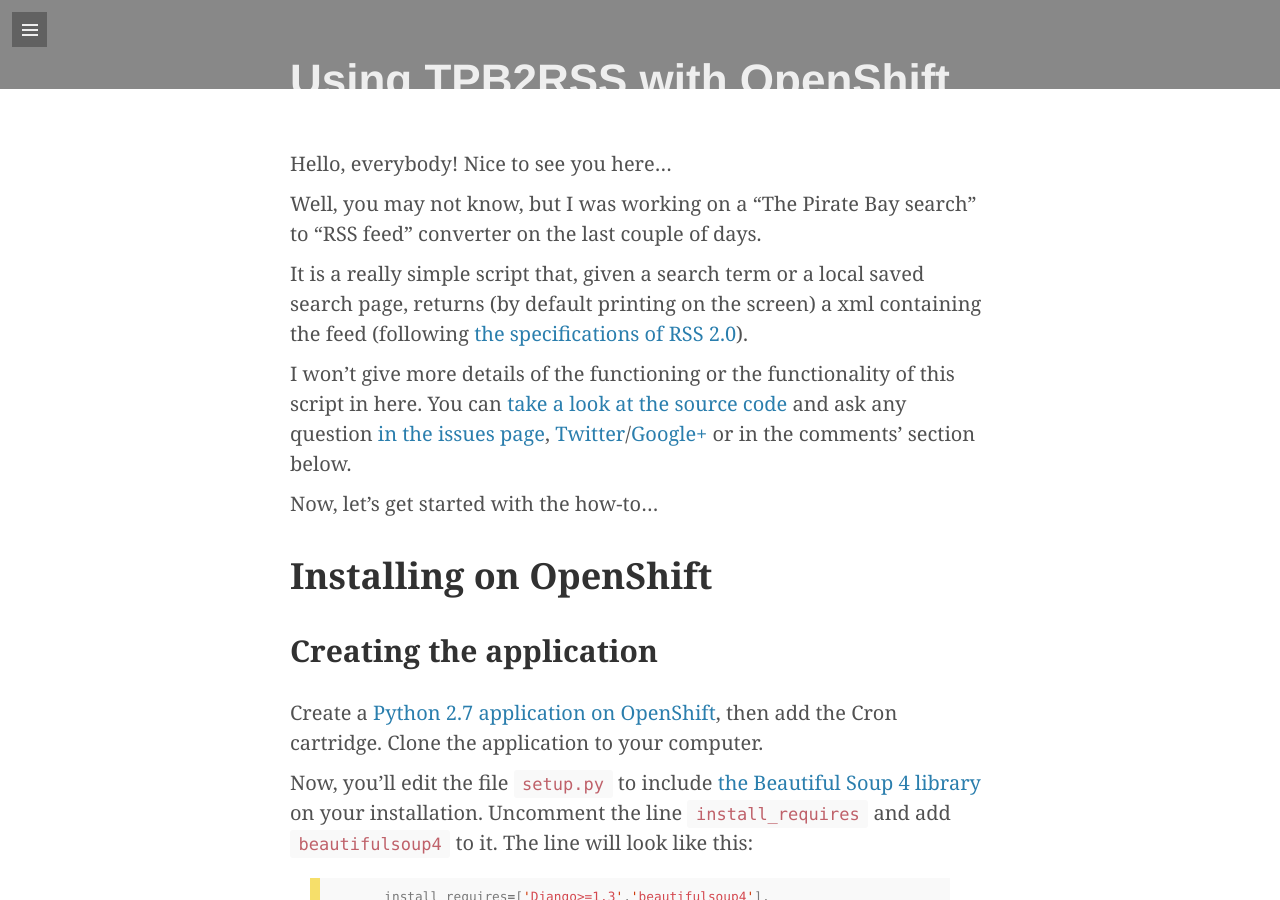
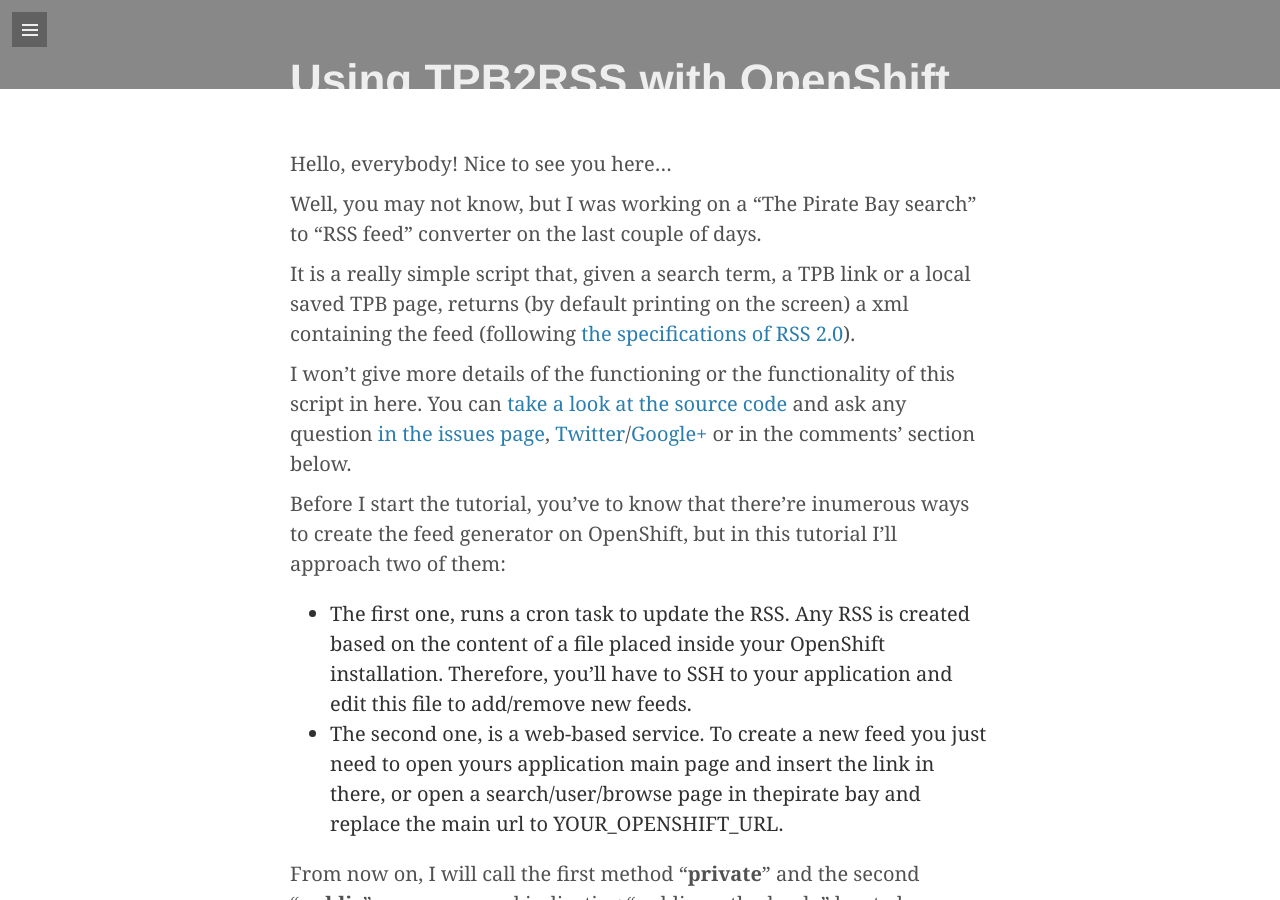
Before and after one commit to nanoshort/nanoshort.github.io, a Jekyll site: the page built from _posts/2014-07-08-tpb2rss-openshift.md, in a window 1280 px wide and 900 px high, scrolled down 811 px. Built offline with Jekyll 4.4.1, drawn with Linux system fonts in a browser that asks for light colours; some web fonts are replaced; comment, search, counter and statistics services are not loaded; some of the changed text lies outside the part shown.

Commit message:
Updated post

```diff
--- a/_posts/2014-07-08-tpb2rss-openshift.md
+++ b/_posts/2014-07-08-tpb2rss-openshift.md
@@ -12,11 +12,18 @@
 
 Well, you may not know, but I was working on a "The Pirate Bay search" to "RSS feed" converter on the last couple of days.
 
-It is a really simple script that, given a search term or a local saved search page, returns (by default printing on the screen) a xml containing the feed (following [the specifications of RSS 2.0](http://cyber.law.harvard.edu/rss/rss.html)).
+It is a really simple script that, given a search term, a TPB link or a local saved TPB page, returns (by default printing on the screen) a xml containing the feed (following [the specifications of RSS 2.0](http://cyber.law.harvard.edu/rss/rss.html)).
 
 I won't give more details of the functioning or the functionality of this script in here. You can [take a look at the source code](https://github.com/camporez/tpb2rss/blob/master/tpb2rss.py) and ask any question [in the issues page](https://github.com/camporez/tpb2rss/issues), [Twitter](http://twitter.com/iancamporez)/[Google+](http://google.com/+IanCamporezBrunelli) or in the comments' section below.
 
-Now, let's get started with the how-to...
+Before I start the tutorial, you've to know that there're inumerous ways to create the feed generator on OpenShift, but in this tutorial I'll approach two of them:
+
+- The first one, runs a cron task to update the RSS. Any RSS is created based on the content of a file placed inside your OpenShift installation. Therefore, you'll have to SSH to your application and edit this file to add/remove new feeds.
+- The second one, is a web-based service. To create a new feed you just need to open yours application main page and insert the link in there, or open a search/user/browse page in thepirate bay and replace the main url to YOUR_OPENSHIFT_URL.
+
+From now on, I will call the first method "**private**" and the second "**public**", so a command indicating "public method only" has to be executed only if you're following the second method, and vice-versa.
+
+Let's get started with the tutorial...
 
 # Installing on OpenShift
 
@@ -29,13 +36,15 @@
 {% highlight python %}
       install_requires=['Django>=1.3','beautifulsoup4'],
 {% endhighlight %}
+
 After edit this file, it's time to place TPB2RSS' files. Browse to your repository's root and run the following commands:
 
 {% highlight bash %}
 $ git clone https://github.com/camporez/tpb2rss.git tpb2rss
 $ mv tpb2rss/tpb2rss.py .
-$ mv tpb2rss/openshift/cron/ .openshift/
-$ mkdir -p wsgi/static; touch wsgi/static/example.xml
+$ mv tpb2rss/openshift/wsgi.py . # Private method only
+$ mv tpb2rss/openshift/cron/ .openshift/ # Public method only
+$ mkdir -p wsgi/static; touch wsgi/static/example.xml # Public method only
 $ rm -rf tpb2rss
 {% endhighlight %}
 
@@ -43,7 +52,7 @@
 
 ## Finishing the installation
 
-Now that your application is up, running and with the required software installed, SSH to it and create this file, directory and link:
+If you're following the "**private**" method, SSH to your application and create this file, directory and link:
 
 {% highlight bash %}
 $ touch "$OPENSHIFT_DATA_DIR/searches"
@@ -55,7 +64,7 @@
 
 TPB2RSS is probably running, if you followed all the steps correctly.
 
-You can create new feeds by editing the file `$OPENSHIFT_DATA_DIR/searches`. SSH to your application and edit this file with your favorite text editor.
+If you're following the "**private**" method, you can create new feeds by editing the file `$OPENSHIFT_DATA_DIR/searches`. SSH to your application and edit this file with your favorite text editor.
 
 Each line of this file represents a search term that will generate a XML file in `$OPENSHIFT_DATA_DIR/static`.
 
@@ -88,6 +97,8 @@
 </rss>
 {% endhighlight %}
 
+If you're following the "**public**" method, just browse to `http://YOUR_OPENSHIFT_URL` to generate a new feed URL. The content of this URL will look like the above XML.
+
 You can add this URL to your feed client, torrent client (µTorrent, for example, [supports RSS](http://www.utorrent.com/intl/en/help/guides/rss)), [IFTTT](https://ifttt.com) (to receive a notification when a new item arrives, like in the screenshot below) or any other RSS-tool.
 
 {% include image.html url="/media/2014-07-08-tpb2rss-openshift/Captura de tela de 2014-07-09 09:15:56.png" width="100%" description="If a new Halt and Catch Fire episode is uploaded (in WEB-DL and 720p), then send me a note using Pushbullet." %}
```
